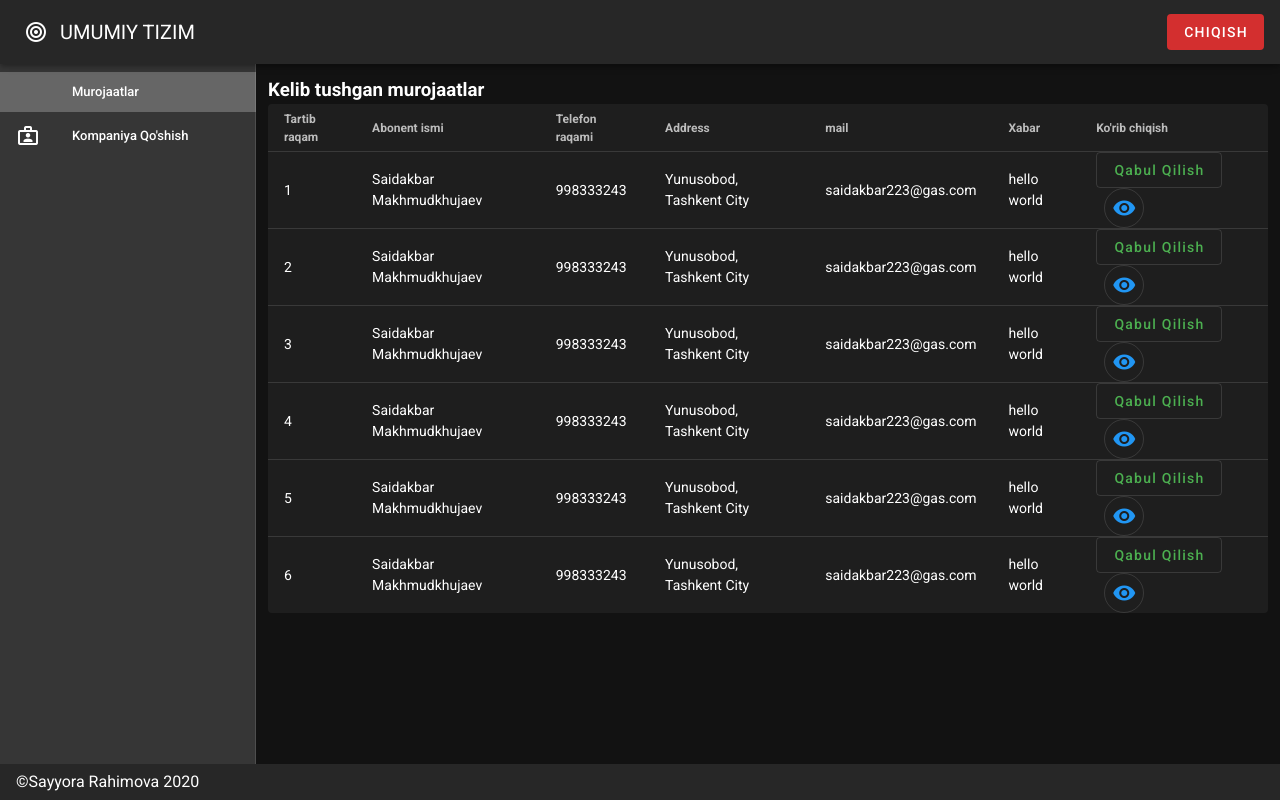
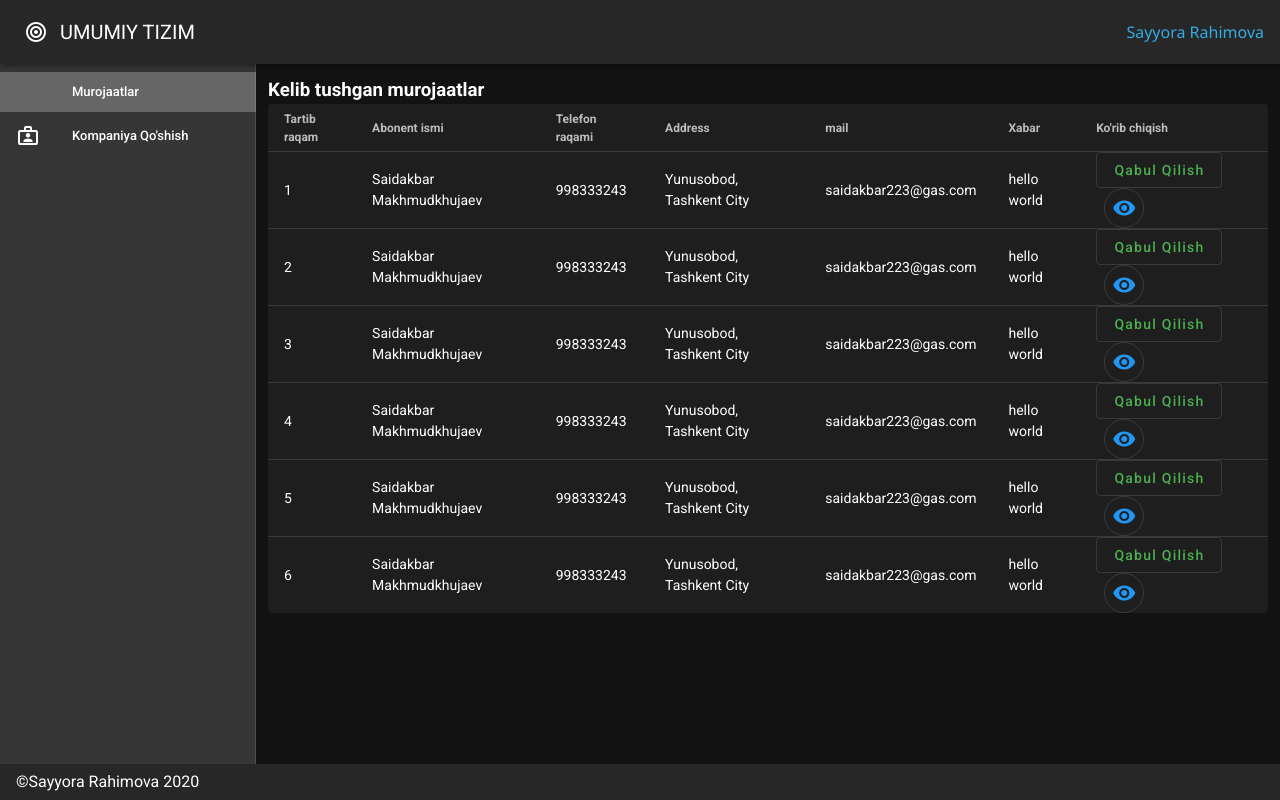
Before and after one commit to SAIDAKBAR123/sayyora-project-cms, a Vue app: page / in a window 1280 px wide. Built offline with nearby package versions, Linux system fonts and the light colour scheme.

Commit message:
fixed some issues and added new avatar

```diff
--- a/src/App.vue
+++ b/src/App.vue
@@ -33,7 +33,9 @@
       <v-btn small text fab @click.stop="drawer = !drawer"><v-icon>mdi-bullseye</v-icon></v-btn>
       <v-toolbar-title class="pl-1"> UMUMIY TIZIM</v-toolbar-title>
       <v-spacer></v-spacer>
-      <v-btn color="red darken-2" elevation="0">Chiqish</v-btn>
+      <v-avatar size="50" class="mr-4"><v-img contain :src="require('./assets/user_image.png')"></v-img></v-avatar>
+      <span class="nameofUser">Sayyora Rahimova</span>
+      <!-- <v-btn color="red darken-2" elevation="0">Chiqish</v-btn> -->
     </v-app-bar>
 
     <v-content>
@@ -62,3 +64,10 @@ export default {
   }
 }
 </script>
+<style scoped>
+.nameofUser{
+  font-family:'Segoe UI', Tahoma, Geneva, Verdana, sans-serif;
+  color: rgb(51, 173, 230);
+  font-weight: 500;
+}
+</style>
```
Also changed, not shown: src/assets/user_image.png (added).
